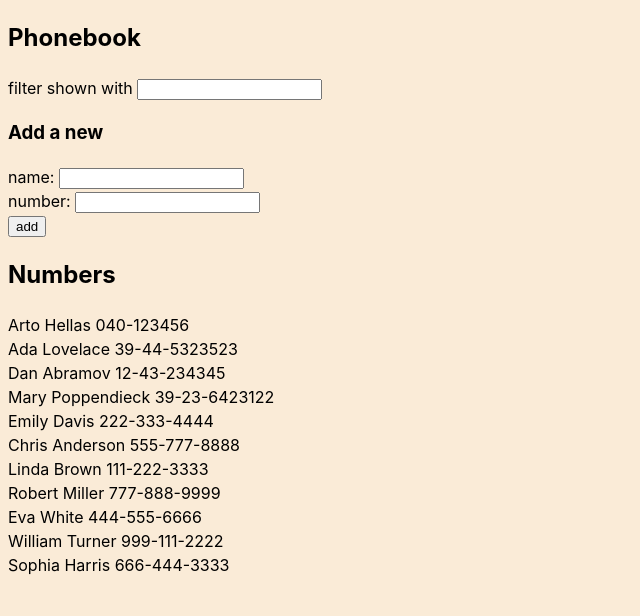
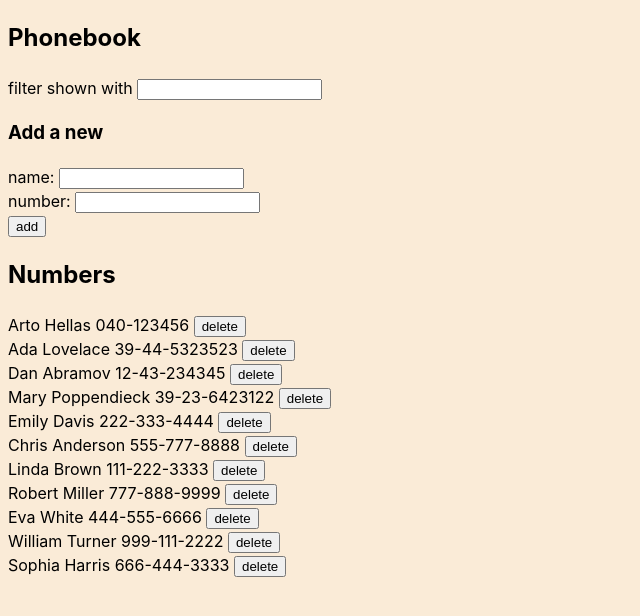
Before and after one commit to Victor-HCC/fullstackopen, a React (Vite) app in the folder part2/phonebook/: page / in a window 1280 px wide. Shown: the top 616 px of the page, without its empty margins (0-640 px from the left). Built offline with nearby package versions, Linux system fonts and the light colour scheme; data requests are answered from the project's data file.

Commit message:
Ejercicio 2.17

```diff
--- a/part2/phonebook/src/App.jsx
+++ b/part2/phonebook/src/App.jsx
@@ -78,7 +78,7 @@ const App = () => {
       <Form submitHandler={handleSubmit} inputNameHandler={handleInputName} inputNumberHandler={handleInputNumber} name={newName} number={newNumber} />
 
       <h2>Numbers</h2>
-      <Persons filter={filter} filtered={filtered} persons={persons} />
+      <Persons filter={filter} filtered={filtered} persons={persons} setPersons={setPersons} />
     </div>
   )
 }
--- a/part2/phonebook/src/components/Persons.jsx
+++ b/part2/phonebook/src/components/Persons.jsx
@@ -1,13 +1,25 @@
 import React from 'react'
+import { deleteById } from '../services/personsServices'
 
-const Persons = ({ filter, filtered, persons }) => {
+const Persons = ({ filter, filtered, persons, setPersons }) => {
+
+  const deleteHandler = (id, name) => {
+    if(window.confirm(`Delete ${name}?`)) {
+      deleteById(id)
+        .then(res => {
+          if(res.status === 200) console.log('Successfully deleted');
+        })
+      setPersons(persons.filter(person => person.id !== id))
+    }
+  }
+
   return (
     <div>
       {(filtered.length > 0 ?
-          filtered.map(elem => <div key={elem.name}>{elem.name} {elem.number}</div>) :
+          filtered.map(elem => <div key={elem.name}>{elem.name} {elem.number} <button onClick={() => deleteHandler(elem.id, elem.name)}>delete</button></div>) :
           filter ?
             <span>No results</span> :
-            persons.map(person => <div key={person.name}>{person.name} {person.number}</div>))}
+            persons.map(person => <div key={person.name}>{person.name} {person.number} <button onClick={() => deleteHandler(person.id, person.name)}>delete</button></div>))}
     </div>
   )
 }
--- a/part2/phonebook/src/services/personsServices.js
+++ b/part2/phonebook/src/services/personsServices.js
@@ -12,4 +12,8 @@ const create = (person) => {
   return request.then(res => res.data)
 }
 
-export { create, getAll }
+const deleteById = (id) => {
+  return axios.delete(`${baseUrl}/${id}`)
+}
+
+export { create, getAll, deleteById }
```
